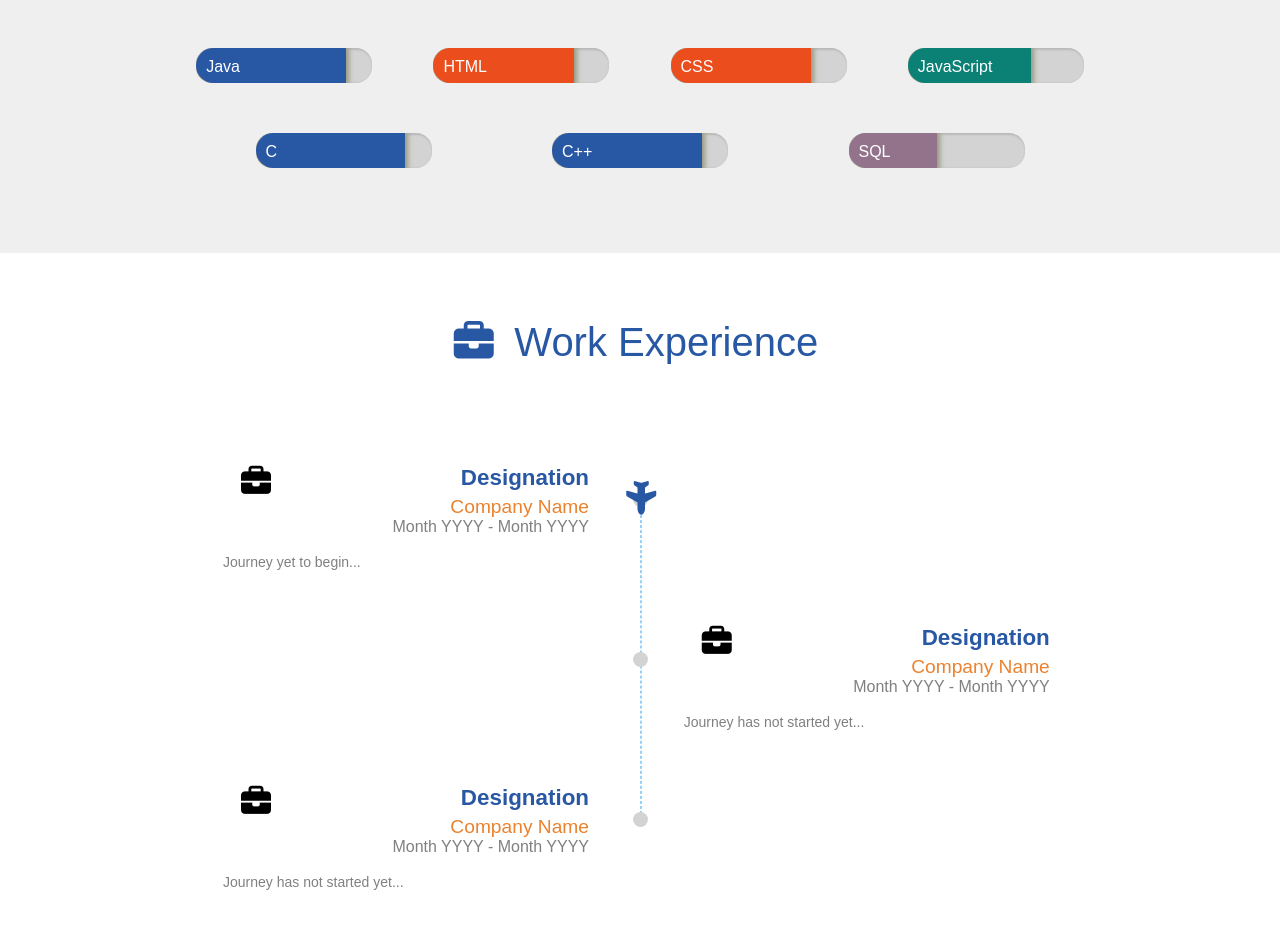
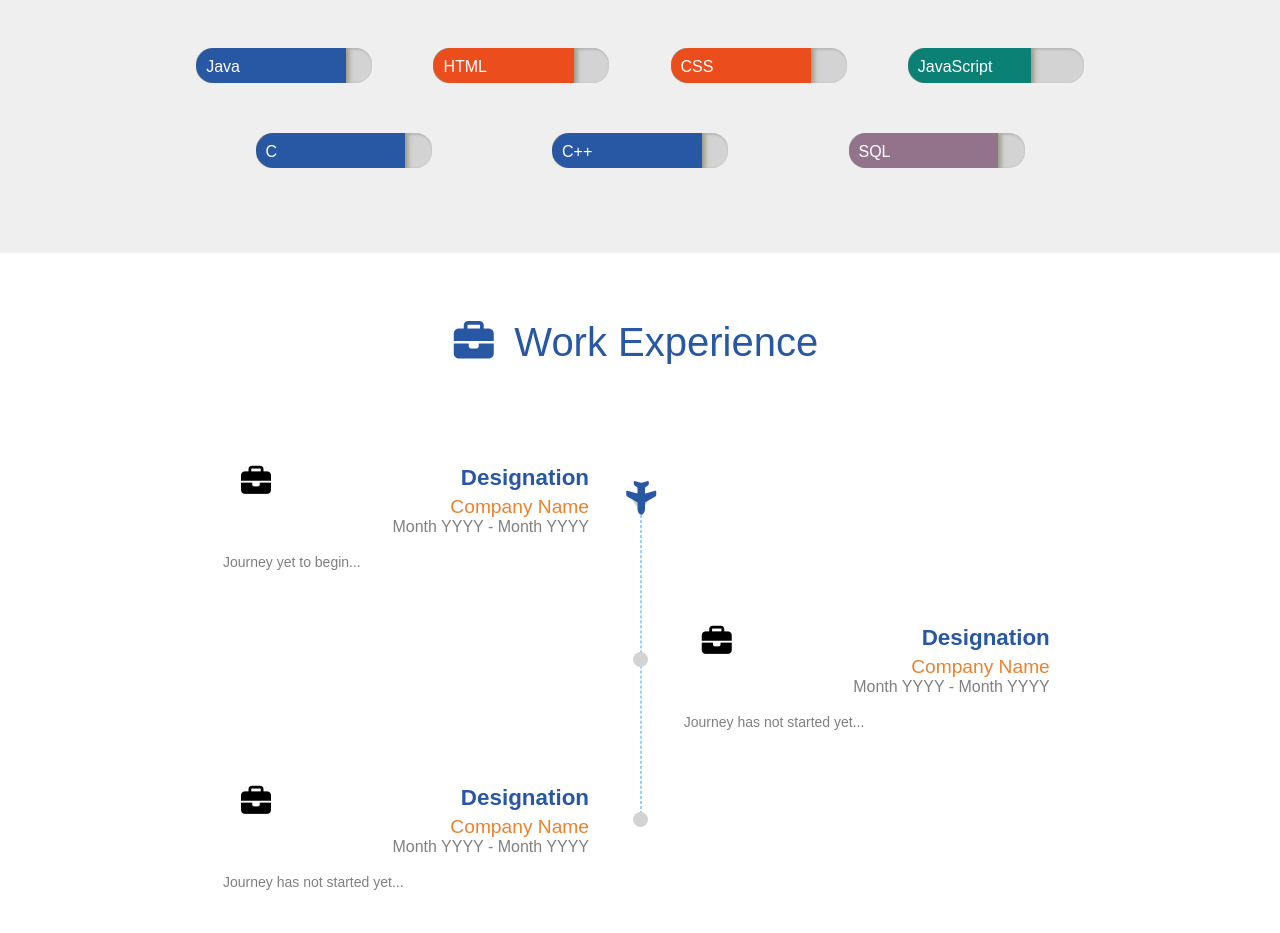
Before and after one commit to mayurValsangkar/mayurValsangkar.github.io, a plain HTML site: page index.html in a window 1280 px wide. Shown: the part 1020-1953 px from the top of the page. Drawn offline with Linux system fonts and the light colour scheme.

Commit message:
Update index.html

```diff
--- a/index.html
+++ b/index.html
@@ -167,7 +167,7 @@
                 </div>
 
                 <div class="skill-progress">
-                    <div class="fifty-percent mb-light-purple">
+                    <div class="eighty-five-percent mb-light-purple">
                         <div class="skill-name">
                             <span> SQL </span>
                         </div>
```
